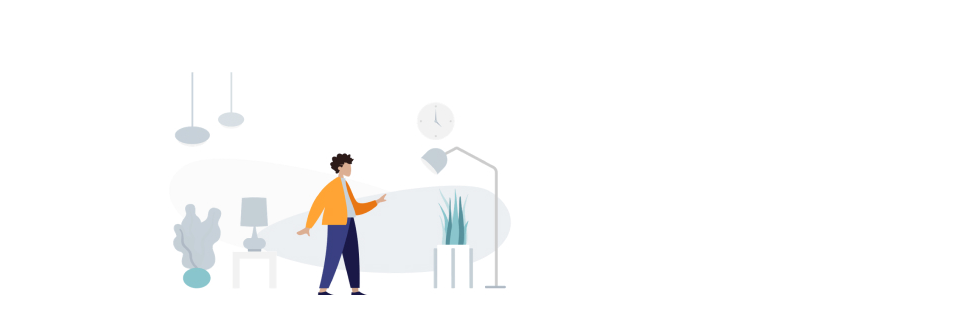
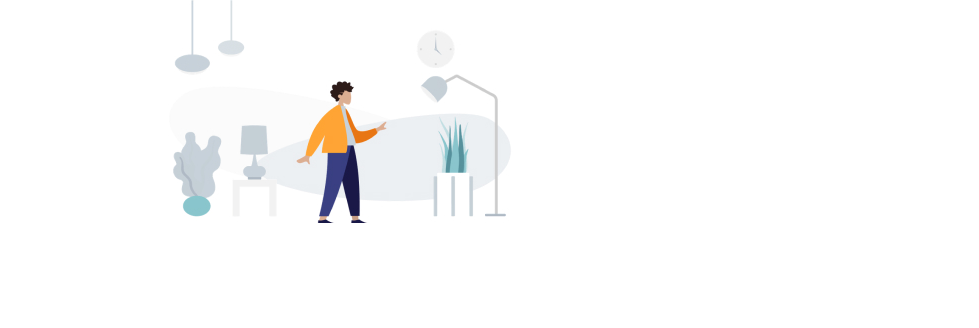
Before and after one commit to victormiguelVF/Explorer, a plain HTML site: page Projeto-01/index.html in a window 1280 px wide. Shown: the top 328 px of the page, without its empty margins (301-1280 px from the left). Drawn offline with nearby package versions, Linux system fonts and the light colour scheme.

Commit message:
ajuste do margin

```diff
--- a/Projeto-01/estilos/style.css
+++ b/Projeto-01/estilos/style.css
@@ -12,7 +12,7 @@ body {
 }
 
 #hero img {
-  margin-top: 72px;
+  margin-bottom: 72px;
 }
 
 h1 {
```
